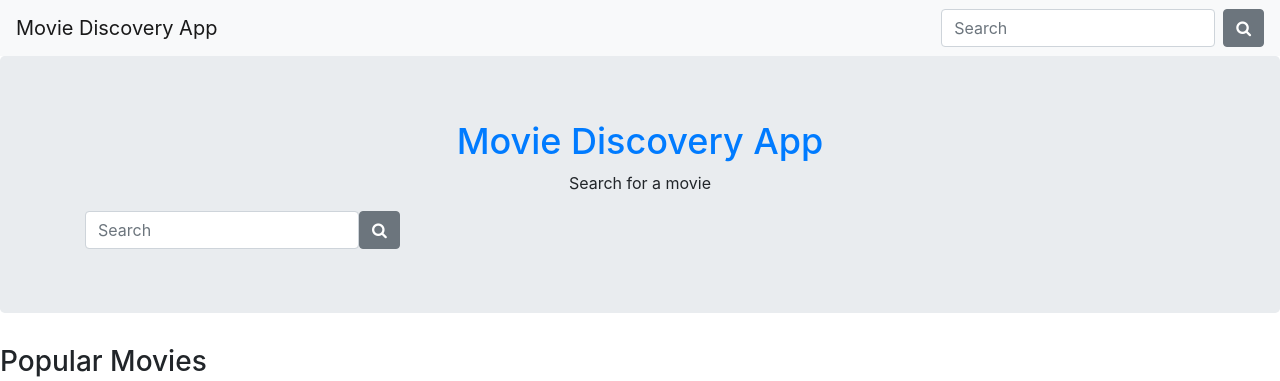
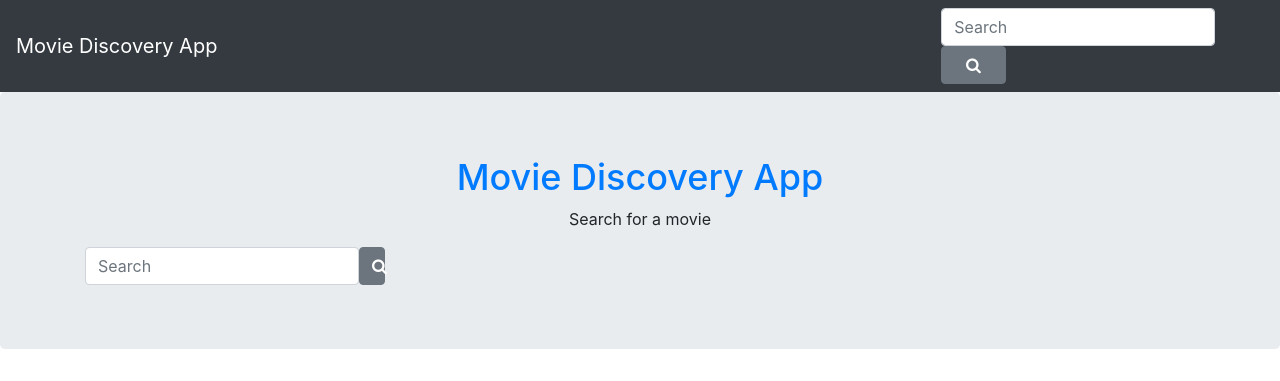
Before and after one commit to memuunkie/movie_db_app, a Flask app: page / in a window 1280 px wide. Shown: the top 381 px of the page. Run offline with Flask 2, Linux system fonts and the light colour scheme; data that the repository does not hold is empty; some libraries are stand-ins or nearby versions.

Commit message:
TEMPLATE: added style link to base and changed navbar look

```diff
--- a/templates/base.html
+++ b/templates/base.html
@@ -7,6 +7,8 @@
 		<link rel="stylesheet" type="text/css" href="https://stackpath.bootstrapcdn.com/bootstrap/4.2.1/css/bootstrap.min.css">
 		<link rel="stylesheet" href="https://cdnjs.cloudflare.com/ajax/libs/font-awesome/4.7.0/css/font-awesome.min.css">
 
+		<link rel="stylesheet" type="text/css" href="/static/styles.css">
+
 		<script src="https://ajax.googleapis.com/ajax/libs/jquery/3.3.1/jquery.min.js"></script>
 		<script src="https://stackpath.bootstrapcdn.com/bootstrap/4.2.1/js/bootstrap.min.js" integrity="sha384-B0UglyR+jN6CkvvICOB2joaf5I4l3gm9GU6Hc1og6Ls7i6U/mkkaduKaBhlAXv9k" crossorigin="anonymous"></script>
 		<script src="https://stackpath.bootstrapcdn.com/bootstrap/4.2.1/js/bootstrap.bundle.min.js" integrity="sha384-zDnhMsjVZfS3hiP7oCBRmfjkQC4fzxVxFhBx8Hkz2aZX8gEvA/jsP3eXRCvzTofP" crossorigin="anonymous"></script>
@@ -14,7 +16,7 @@
 
 	<body>
 		<!-- NAVBAR -->
-		<nav class="navbar navbar-light bg-light justify-content-between">
+		<nav class="navbar navbar-dark bg-dark justify-content-between">
 
 		    <a class="navbar-brand" href="/">Movie Discovery App</a>
 
```
